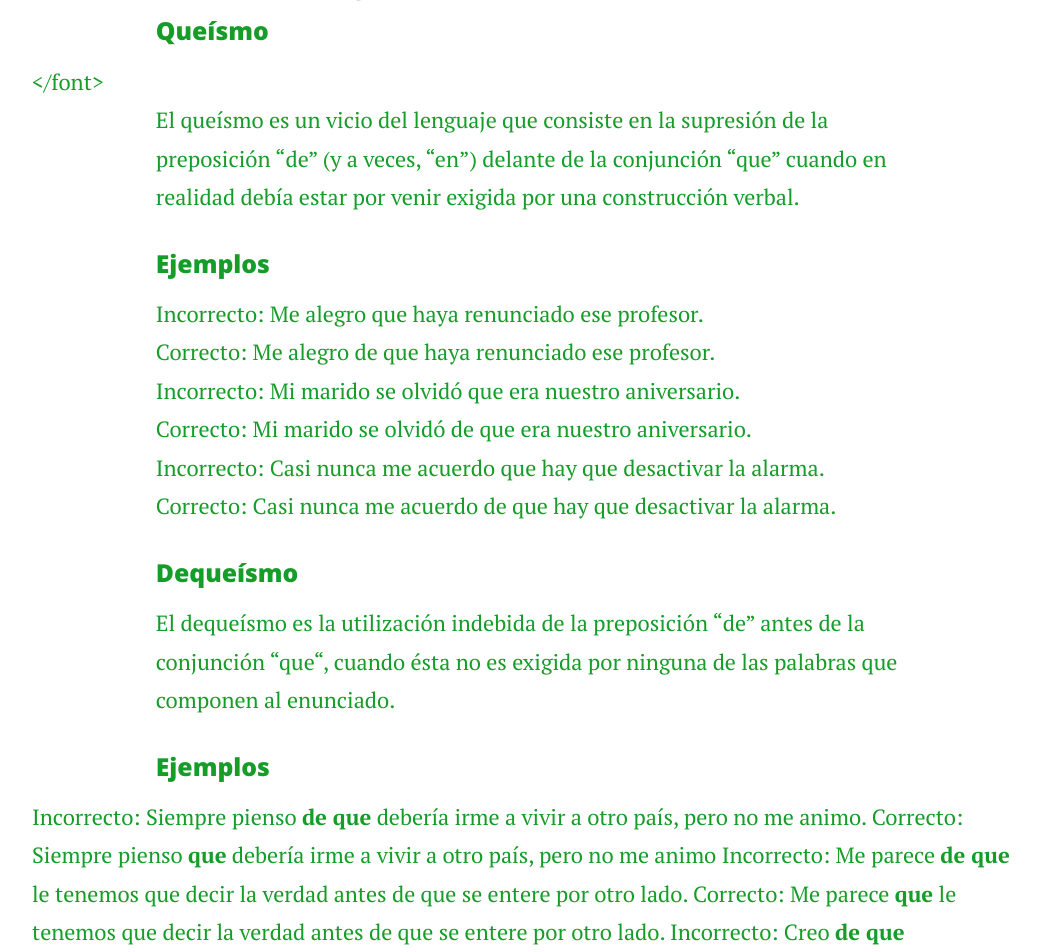
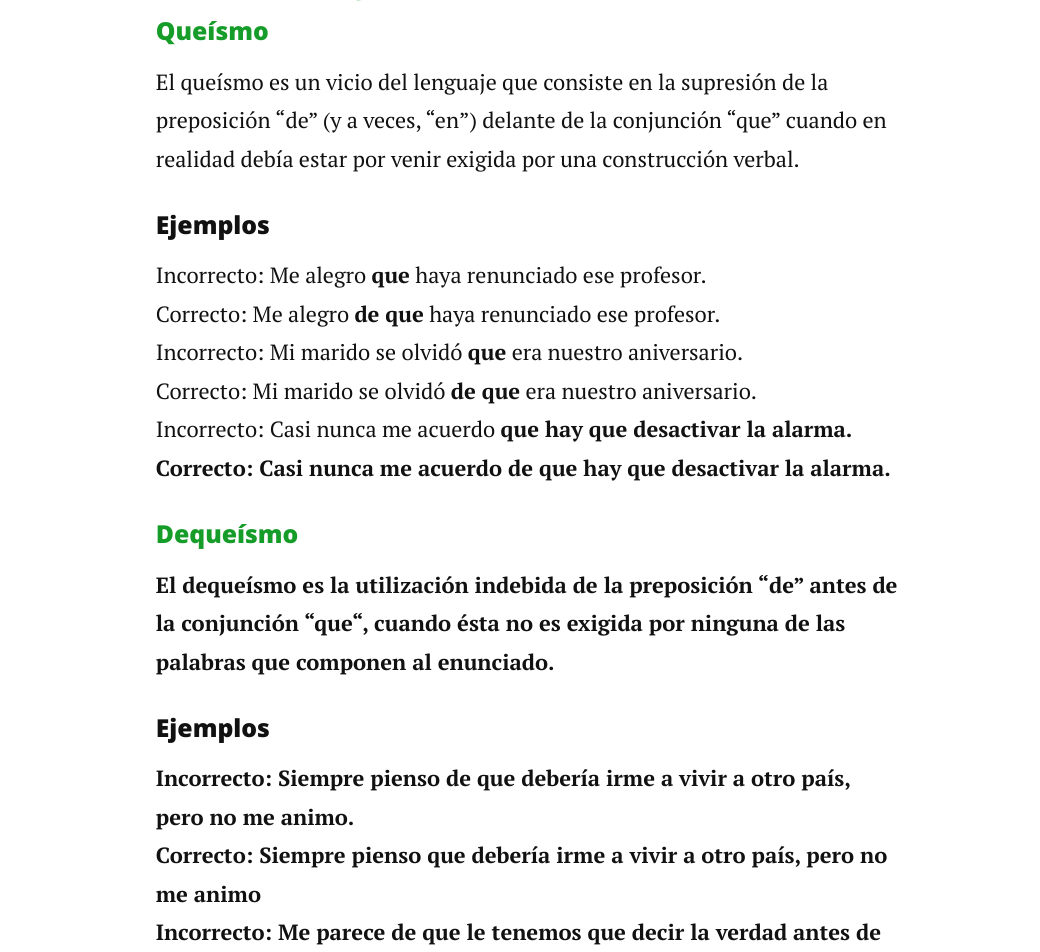
Before and after one commit to BlogdeLenguaje/BlogdeLenguaje.github.io, a Jekyll site: the page built from _posts/2014-12-17-tema1.markdown, in a window 1280 px wide and 1400 px high, scrolled down 5162 px. Shown: the top 952 px of the window, without its empty margins (113-1153 px from the left). Built offline with Jekyll 4.4.1, drawn with Linux system fonts in a browser that asks for light colours; nearby versions of some CDN libraries; some of the changed lines change nothing that is shown; some of the changed text lies outside the part shown.

Commit message:
Update 2014-12-17-tema1.markdown

```diff
--- a/_posts/2014-12-17-tema1.markdown
+++ b/_posts/2014-12-17-tema1.markdown
@@ -54,22 +54,22 @@ Se comportó atentamente, sigilosamente y tranquilamente.<br>
 Tomando té te mejorarás.<br>
 <iframe width="560" height="315" src="https://www.youtube.com/embed/KNNA1JFbAkc" frameborder="0" allow="accelerometer; autoplay; encrypted-media; gyroscope; picture-in-picture" allowfullscreen></iframe></p>
 <font color="#169C28"><h3>-Queísmo y Deísmo</h3></font>
-<font color="#169C28"><h3><h4>Queísmo</h4></font>
+<font color="#169C28"><h4>Queísmo</h4></font>
 <p>El queísmo es un vicio del lenguaje que consiste en la supresión de la preposición “de” (y a veces,  “en”)  delante de la conjunción “que” cuando en realidad debía estar por venir exigida por una construcción verbal. </p>
 <h4>Ejemplos</h4>
-<p>Incorrecto: Me alegro que haya renunciado ese profesor.<br>
-Correcto: Me alegro de que haya renunciado ese profesor.<br>
-Incorrecto: Mi marido se olvidó que era nuestro aniversario.<br>
-Correcto: Mi marido se olvidó de que era nuestro aniversario.<br>
-Incorrecto: Casi nunca me acuerdo que hay que desactivar la alarma.<br>
-Correcto: Casi nunca me acuerdo de que hay que desactivar la alarma.<br>
+<p>Incorrecto: Me alegro <b>que</b> haya renunciado ese profesor.<br>
+Correcto: Me alegro <b>de que</b> haya renunciado ese profesor.<br>
+Incorrecto: Mi marido se olvidó <b>que</b> era nuestro aniversario.<br>
+Correcto: Mi marido se olvidó <b>de que</b> era nuestro aniversario.<br>
+Incorrecto: Casi nunca me acuerdo <b>que hay que desactivar la alarma.<br>
+Correcto: Casi nunca me acuerdo <b>de que</b> hay que desactivar la alarma.<br>
 <font color="#169C28"><h4>Dequeísmo</h4></font>
 <p>El dequeísmo es la utilización indebida de la preposición “de” antes de la conjunción “que“, cuando ésta no es exigida por ninguna de las palabras que componen al enunciado. </p>
 <h4>Ejemplos</h4>
-Incorrecto: Siempre pienso <b>de que</b> debería irme a vivir a otro país, pero no me animo.
-Correcto: Siempre pienso <b>que</b> debería irme a vivir a otro país, pero no me animo
-Incorrecto: Me parece <b>de que</b> le tenemos que decir la verdad antes de que se entere por otro lado.
-Correcto: Me parece <b>que</b> le tenemos que decir la verdad antes de que se entere por otro lado.
-Incorrecto: Creo <b>de que</b> deberíamos llamar a sus padres, no se siente nada bien.
-Correcto: Creo <b>que</b> deberíamos llamar a sus padres, no se siente nada bien.
+<p>Incorrecto: Siempre pienso <b>de que</b> debería irme a vivir a otro país, pero no me animo.<br>
+Correcto: Siempre pienso <b>que</b> debería irme a vivir a otro país, pero no me animo<br>
+Incorrecto: Me parece <b>de que</b> le tenemos que decir la verdad antes de que se entere por otro lado.<br>
+Correcto: Me parece <b>que</b> le tenemos que decir la verdad antes de que se entere por otro lado.<br>
+Incorrecto: Creo <b>de que</b> deberíamos llamar a sus padres, no se siente nada bien.<br>
+Correcto: Creo <b>que</b> deberíamos llamar a sus padres, no se siente nada bien.<br>
 <iframe width="560" height="315" src="https://www.youtube.com/embed/Z1yvWRj5p4A" frameborder="0" allow="accelerometer; autoplay; encrypted-media; gyroscope; picture-in-picture" allowfullscreen></iframe></p>
```
